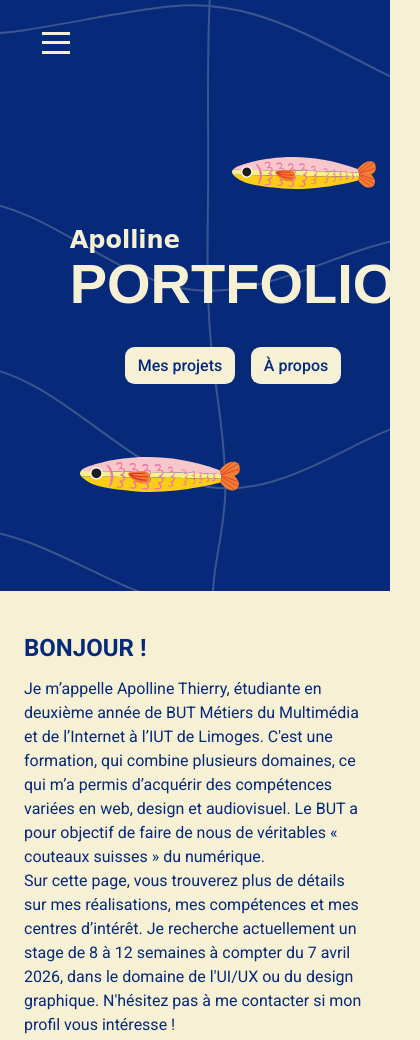
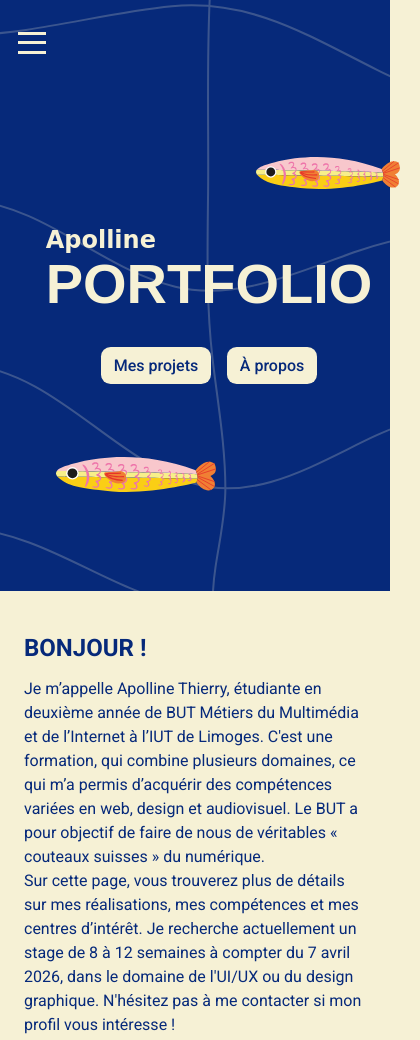
Before and after one commit to Apolline-thy/Portfolio_Apolline, a website built with Vite: page index.html in a window 390 px wide. Shown: the top 1040 px of the page, 420 px wide, since content can reach past the window. Built offline with nearby package versions, Linux system fonts and the light colour scheme; a web font is replaced by a local one.

Commit message:
test mobile

```diff
--- a/src/style.css
+++ b/src/style.css
@@ -114,15 +114,14 @@
 .hero {
   position: relative;
   display: flex;
+  padding-right: 3rem;
   flex-direction: column;
-  text-align: center;
-
+  justify-content: center;
   align-self: center;
 }
 
 .hero__text {
   flex-direction: column;
-  text-align: left;
 }
 
 .hero__title {
```
